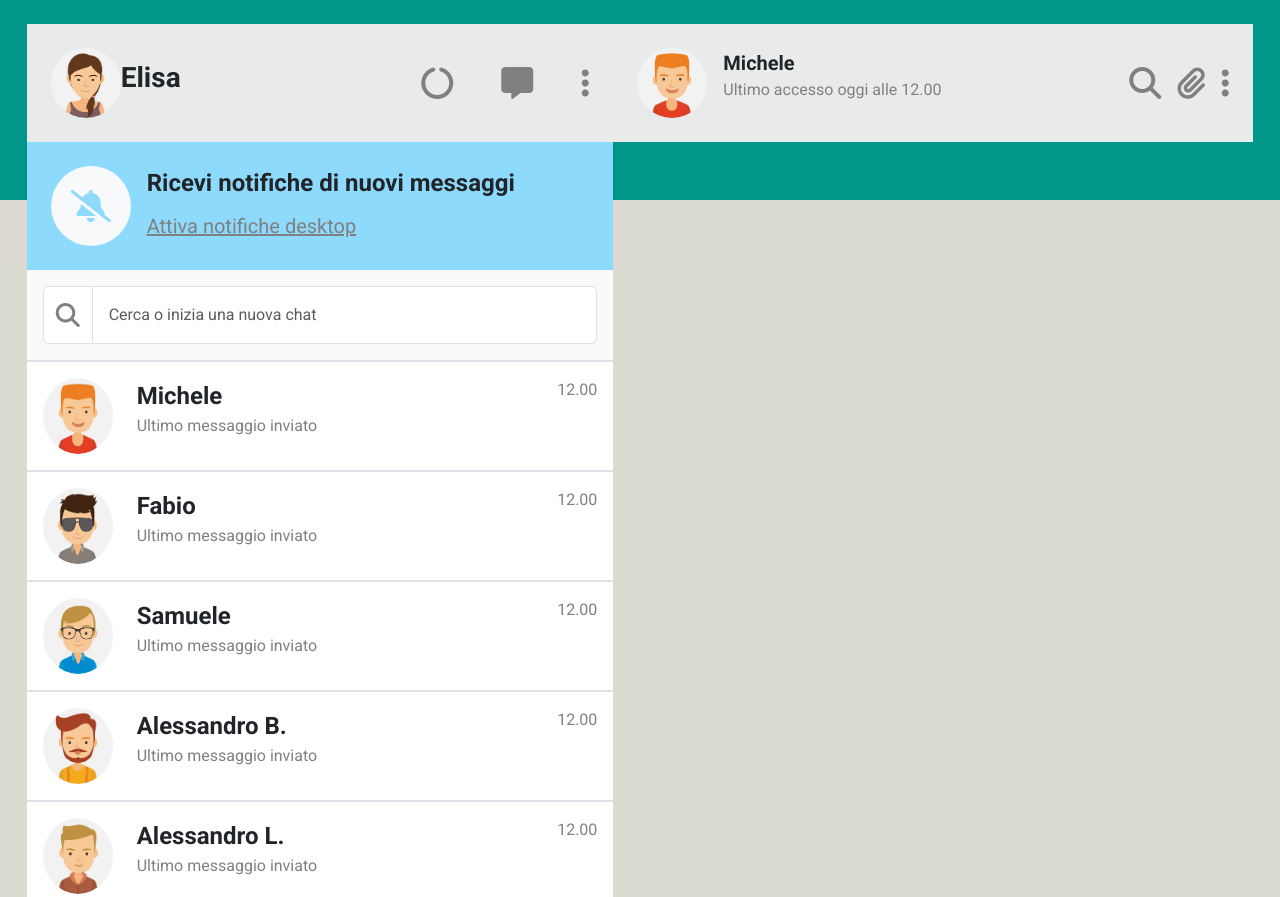
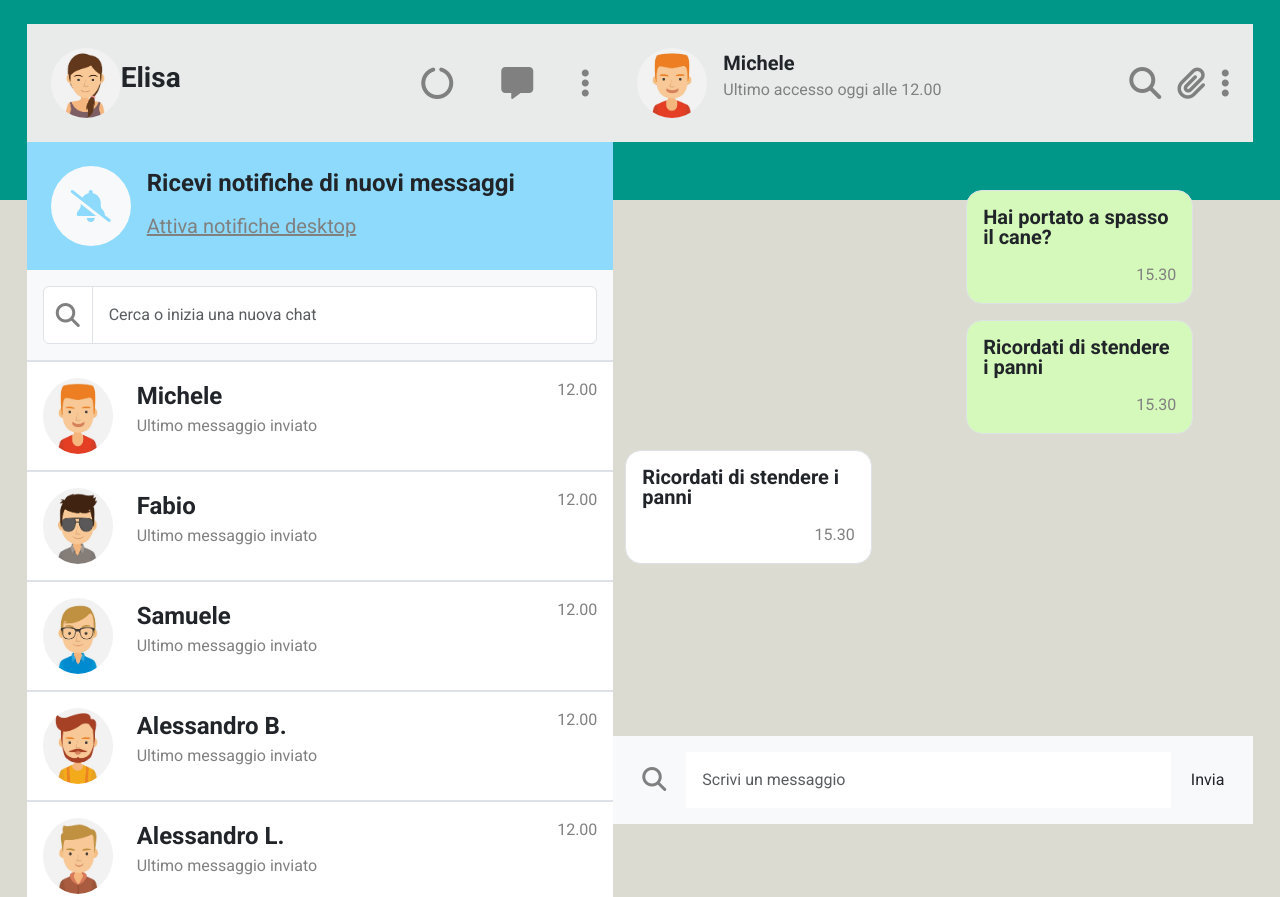
Before and after one commit to ElisaBoscani/vue-boolzapp, a plain HTML site: page index.html in a window 1280 px wide. Shown: the top 897 px of the page. Drawn offline with nearby package versions, Linux system fonts and the light colour scheme.

Commit message:
chat completed

```diff
--- a/asset/css/style.css
+++ b/asset/css/style.css
@@ -2,6 +2,7 @@ body {
   background-color: var(--bz-app-principal);
   font-family: "Roboto", sans-serif;
 }
+/* colors */
 :root {
   --bz-app-principal: #dbdbd2;
   --bz-app-header: #009688;
@@ -32,6 +33,11 @@ body {
   background-image: url(/asset/img/mine.jpg);
   width: 100%;
 }
+.bg_message {
+  background-color: var(--bz-app-success);
+}
+
+/* circol */
 .circol_icon {
   height: 80px;
   width: 80px;
@@ -41,3 +47,15 @@ body {
   width: 70px;
   border-radius: 50%;
 }
+
+/* dimensions */
+.width_message {
+  width: 40%;
+}
+
+.height_box {
+  height: 100vh;
+}
+.height_message {
+  height: calc(100vh - 206px);
+}
--- a/index.html
+++ b/index.html
@@ -30,7 +30,7 @@
     <div class="bg_top position-relative width_color"></div>
     <div id="app" class="container">
       <div
-        class="d-flex justify-content-center position-absolute top-0 start-50 translate-middle-x mt-4"
+        class="d-flex justify-content-center position-absolute top-0 start-50 translate-middle-x mt-4 height_box"
       >
         <!-- persone -->
         <div class="col-11 bg_principal">
@@ -133,8 +133,50 @@
             </div>
           </div>
           <!-- messaggi della chat -->
-          <div class="container">
-            <div class=""></div>
+          <div class="container height_message">
+            <div class="d-flex flex-column align-items-end pt-5 pe-5">
+              <div class="p-3 bg_message border rounded-4 width_message">
+                <p class="fs-5 fw-bolder lh-1">
+                  {{contacts[0].messages[0].message}}
+                </p>
+                <span class="d-flex justify-content-end text_icon">15.30</span>
+              </div>
+              <div class="p-3 bg_message border rounded-4 mt-3 width_message">
+                <p class="fs-5 fw-bolder lh-1">
+                  {{contacts[0].messages[1].message}}
+                </p>
+                <span class="d-flex justify-content-end text_icon">15.30</span>
+              </div>
+            </div>
+            <div class="p-3 bg-white border rounded-4 mt-3 width_message">
+              <p class="fs-5 fw-bolder lh-1">
+                {{contacts[0].messages[1].message}}
+              </p>
+              <span class="d-flex justify-content-end text_icon">15.30</span>
+            </div>
+          </div>
+          <!-- input messaggi -->
+          <div class="bg-light">
+            <div
+              class="input-group p-3 bg-light d-flex align-items-center gap-2"
+            >
+              <span class="input-group-text bg-light btn" id="basic-addon1">
+                <i
+                  class="fa-solid fa-magnifying-glass fa-xl"
+                  style="color: #808080"
+                ></i>
+              </span>
+              <input
+                type="text"
+                class="form-control p-3 border border-0"
+                placeholder="Scrivi un messaggio"
+                aria-label="Username"
+                aria-describedby="basic-addon1"
+              />
+              <span class="input-group-text bg-light btn" id="basic-addon1">
+                Invia
+              </span>
+            </div>
           </div>
         </div>
       </div>
```
